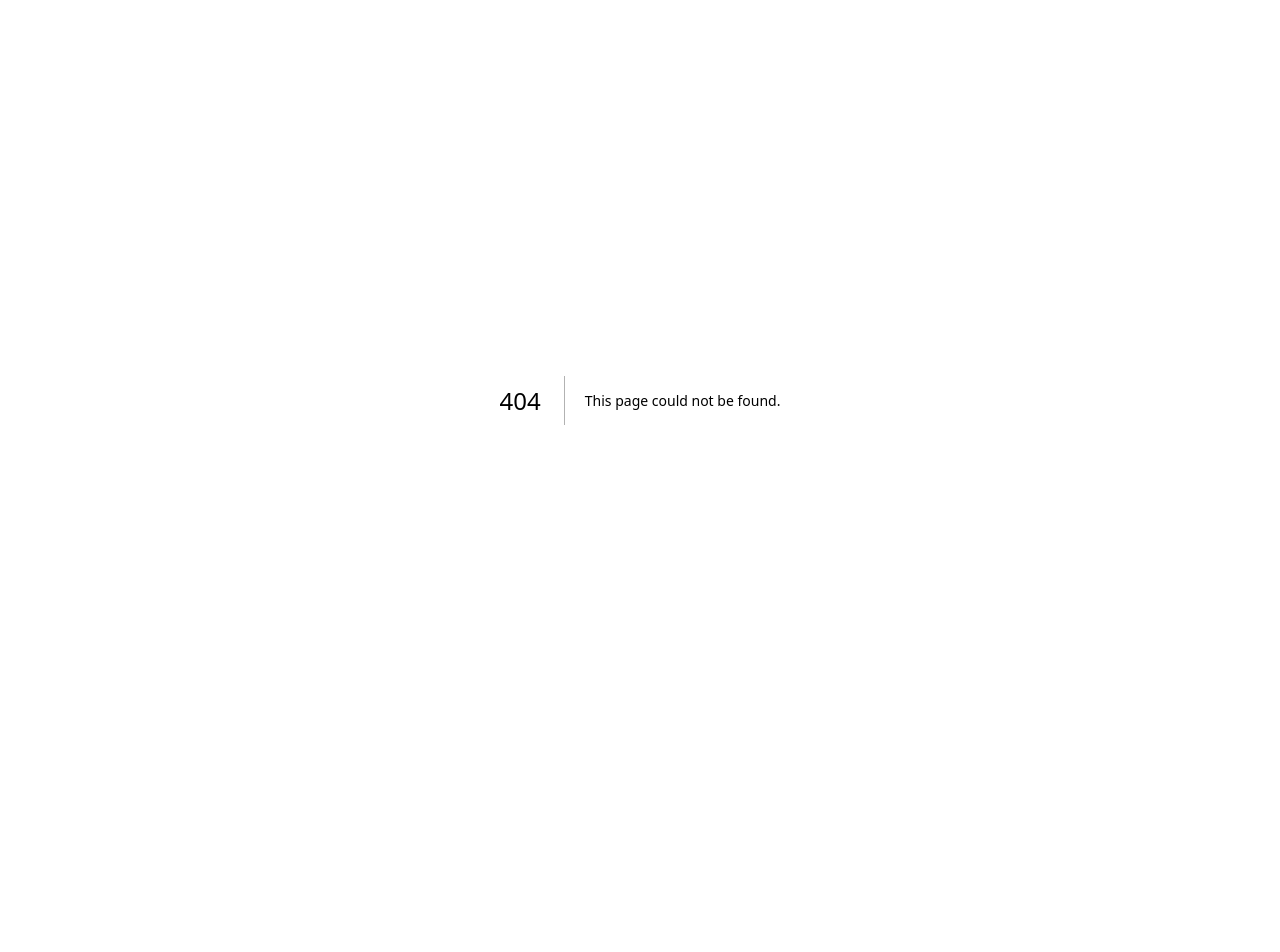
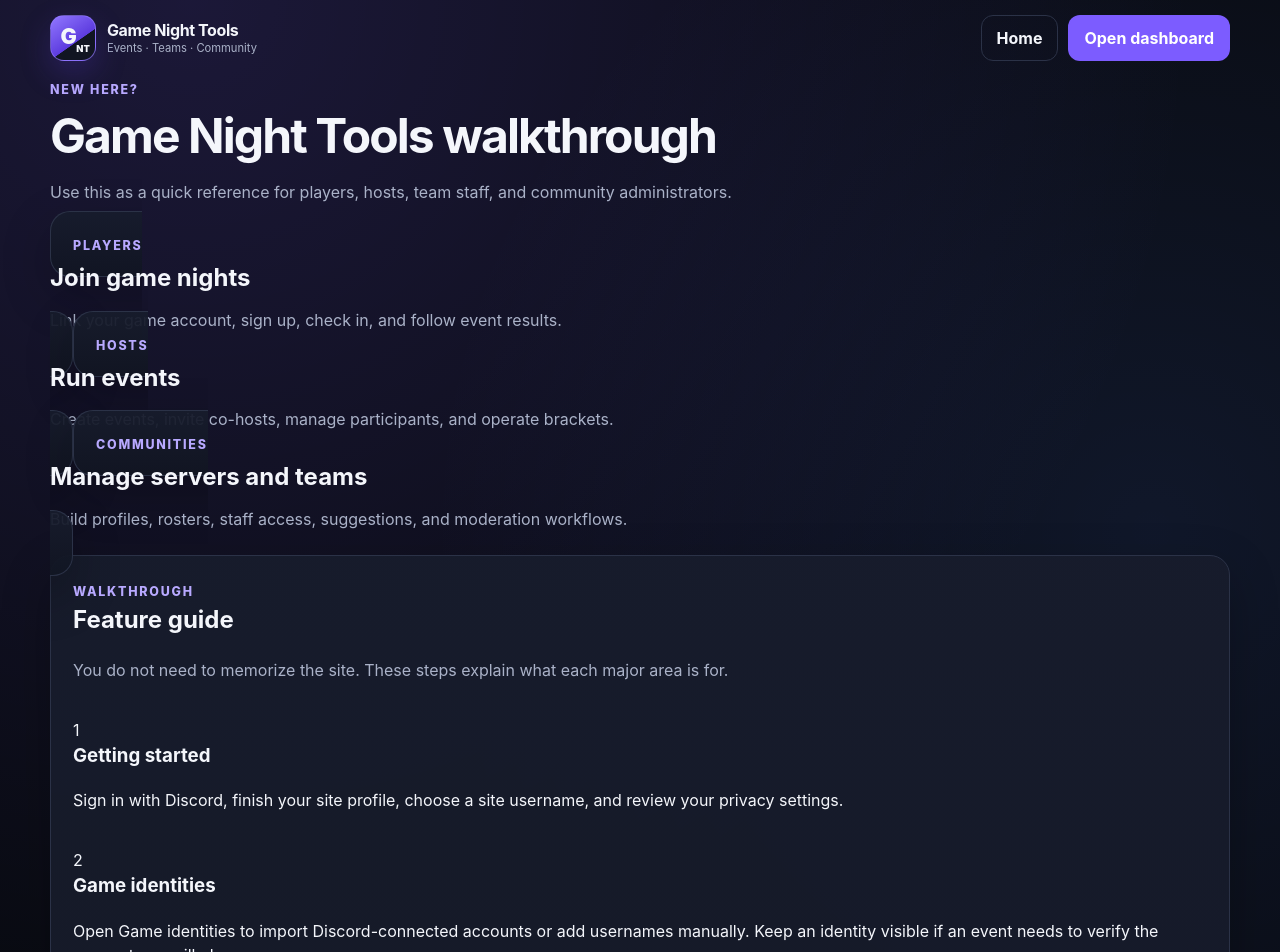
Before and after one commit to sayrejeri/gamenight-tools, a Next.js app: page /help in a window 1280 px wide. Before the commit this address had no page. Shown: the top 952 px of the page. Before the commit the page ends 800 px from the top, so only its background shows below. Built offline with nearby package versions, Linux system fonts and the light colour scheme.

Commit message:
Add Game Night Tools walkthrough page

```diff
--- /dev/null
+++ b/src/app/help/page.tsx
@@ -0,0 +1,70 @@
+import Link from "next/link";
+import { BrandMark } from "@/components/brand-mark";
+import { PublicFooter } from "@/components/public-footer";
+
+export const metadata = { title: "Help & Walkthrough" };
+
+const sections = [
+  ["Getting started", "Sign in with Discord, finish your site profile, choose a site username, and review your privacy settings."],
+  ["Game identities", "Open Game identities to import Discord-connected accounts or add usernames manually. Keep an identity visible if an event needs to verify the account you will play on."],
+  ["Refresh Discord", "Use Refresh from Discord on the Game identities page whenever your Discord username, avatar, server memberships, or Discord-connected accounts change."],
+  ["Finding communities", "Approved server profiles appear automatically when the Discord servers you authorized match registered Game Night Tools communities."],
+  ["Joining an event", "Open the event, review its game and times, link the required game identity, redeem a join code if one is required, then select Sign up for event."],
+  ["Checking in", "When the host opens check-in, return to the event and press Check in now. Hosts may use check-in status when generating tournament brackets."],
+  ["Hosting an event", "Authorized hosts can create drafts, choose the game and platform, set visibility, signup and check-in windows, participant limits, join-code rules, bracket settings, and Discord announcement options."],
+  ["Co-hosts", "Event managers can search existing Game Night Tools users by site or Discord username, or use a numeric Discord ID for someone who has not signed in yet. The invited person must accept before access becomes active."],
+  ["Teams", "Team profiles can manage rosters, recruiting, applications, invitations, and affiliations with approved server profiles."],
+  ["Tools", "The Tools hub includes bracket management, random teams, quick matchups, map picking, Discord announcement formatting, timestamps, and countdown utilities."],
+  ["Notifications", "Notifications show invitations, role changes, moderation updates, event activity, and other account-specific information. The bell returns you to the page you came from when you press it again."],
+  ["Reports and moderation", "Public profiles can be reported. Authorized staff can review reports and take moderation actions based on their platform or community access."],
+] as const;
+
+export default function HelpPage() {
+  return (
+    <main className="landing-shell legal-shell help-shell">
+      <nav className="topbar">
+        <BrandMark href="/" />
+        <div className="button-row">
+          <Link className="button button-secondary" href="/">Home</Link>
+          <Link className="button" href="/dashboard">Open dashboard</Link>
+        </div>
+      </nav>
+
+      <section className="page-heading legal-heading">
+        <div>
+          <span className="eyebrow">New here?</span>
+          <h1>Game Night Tools walkthrough</h1>
+          <p>Use this as a quick reference for players, hosts, team staff, and community administrators.</p>
+        </div>
+      </section>
+
+      <section className="help-quick-grid">
+        <a className="card" href="#players"><span className="card-kicker">Players</span><h2>Join game nights</h2><p>Link your game account, sign up, check in, and follow event results.</p></a>
+        <a className="card" href="#hosts"><span className="card-kicker">Hosts</span><h2>Run events</h2><p>Create events, invite co-hosts, manage participants, and operate brackets.</p></a>
+        <a className="card" href="#communities"><span className="card-kicker">Communities</span><h2>Manage servers and teams</h2><p>Build profiles, rosters, staff access, suggestions, and moderation workflows.</p></a>
+      </section>
+
+      <section className="panel legal-copy section-stack" id="players">
+        <div><span className="eyebrow">Walkthrough</span><h2>Feature guide</h2><p className="muted">You do not need to memorize the site. These steps explain what each major area is for.</p></div>
+        {sections.map(([title, description], index) => (
+          <article className="help-step" id={index === 4 ? "hosts" : index === 8 ? "communities" : undefined} key={title}>
+            <span className="help-step-number">{index + 1}</span>
+            <div><h3>{title}</h3><p>{description}</p></div>
+          </article>
+        ))}
+      </section>
+
+      <section className="panel section-stack">
+        <h2>Good places to start</h2>
+        <div className="button-row">
+          <Link className="button" href="/dashboard/profile">Game identities</Link>
+          <Link className="button button-secondary" href="/dashboard/events">Events</Link>
+          <Link className="button button-secondary" href="/dashboard/servers">Servers</Link>
+          <Link className="button button-secondary" href="/dashboard/tools">Tools</Link>
+        </div>
+      </section>
+
+      <PublicFooter />
+    </main>
+  );
+}
```
